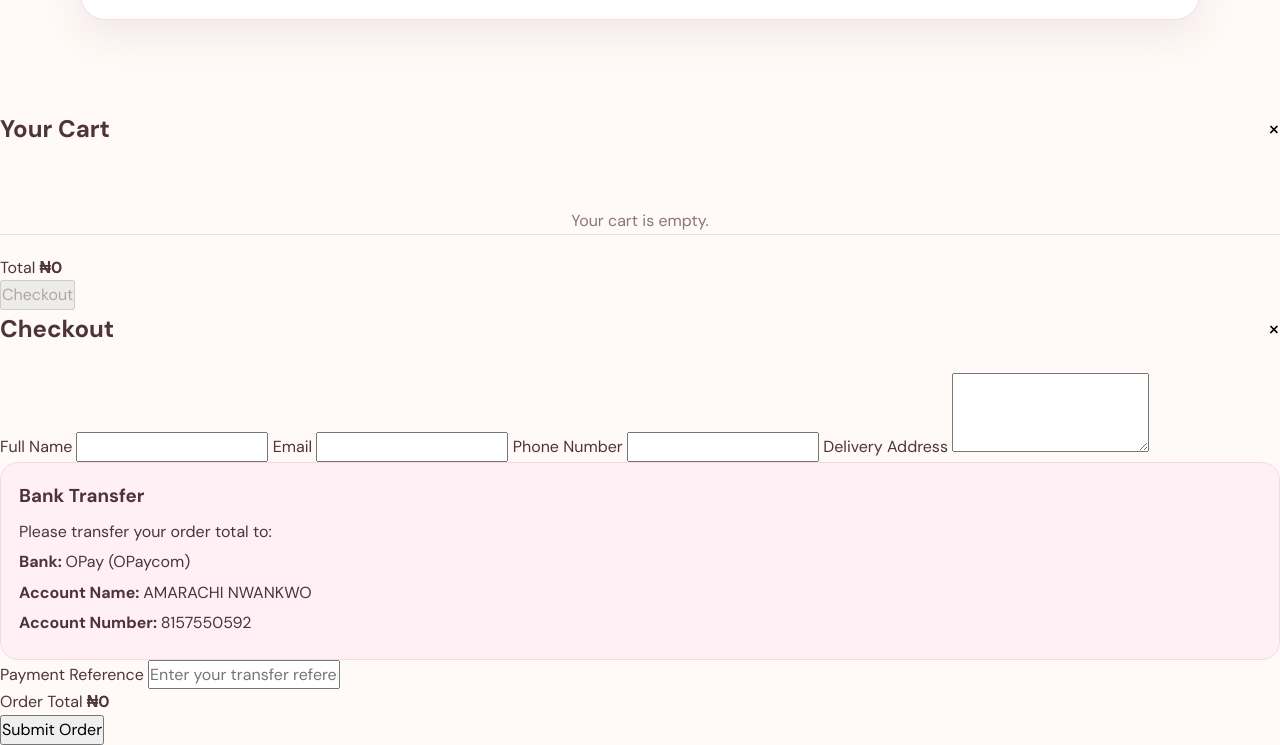
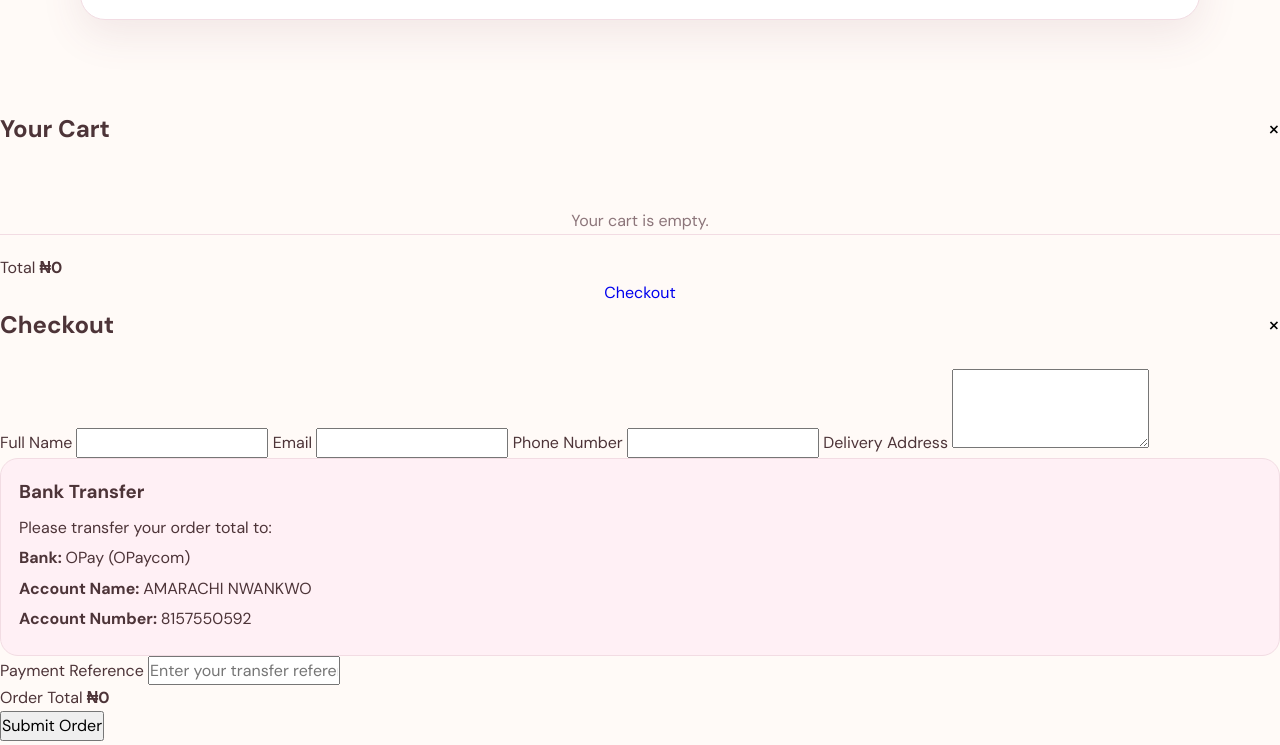
Before and after one commit to roberts5david6-a11y/Avella-Taste, a website: page menu.html in a window 1280 px wide. Shown: the part 2733-3478 px from the top of the page. Drawn offline with nearby package versions, Linux system fonts and the light colour scheme; no server answers.

Commit message:
Update menu.html

```diff
--- a/menu.html
+++ b/menu.html
@@ -381,14 +381,14 @@
 
         <!-- CHECKOUT NOW GOES TO PAYMENT PAGE -->
 
-        <button
-          type="button"
-          id="checkout-button"
-          class="checkout-button"
-          onclick="window.location.href='payment.html'"
-        >
-          Checkout
-        </button>
+        <a
+  href="payment.html"
+  id="checkout-button"
+  class="checkout-button"
+  style="display: block; text-align: center; text-decoration: none;"
+>
+  Checkout
+        </a>
 
       </div>
 
```
